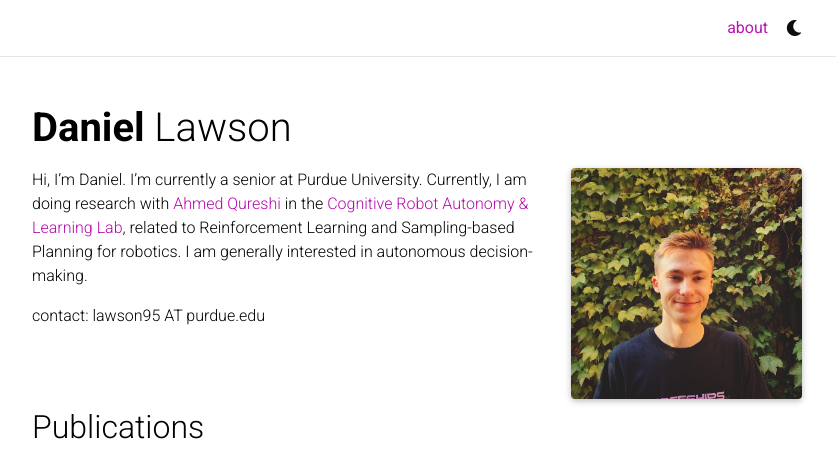
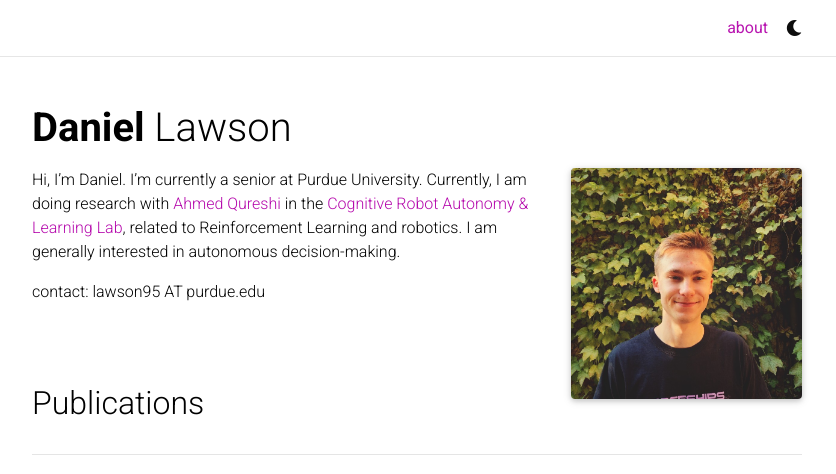
Before and after one commit to daniellawson9999/portfolio, a Jekyll site: the page built from _pages/about.md, in a window 1280 px wide and 1379 px high, cut to the strip 0-474 px from the top of the window. Shown: the whole strip, without its empty margins (223-1059 px from the left). Built offline with Jekyll 4.4.1, drawn with Linux system fonts in a browser that asks for light colours; comment, search, counter and statistics services are not loaded; a style sheet for code colours, icons or effects is not loaded.

Commit message:
Update about.md

```diff
--- a/_pages/about.md
+++ b/_pages/about.md
@@ -18,7 +18,7 @@ selected_papers: false # includes a list of papers marked as "selected={true}"
 social: true  # includes social icons at the bottom of the page
 ---
 
-Hi, I'm Daniel. I'm currently a senior at Purdue University. Currently, I am doing research with [Ahmed Qureshi](https://qureshiahmed.github.io/) in the [Cognitive Robot Autonomy & Learning Lab](https://corallab.net/), related to Reinforcement Learning and Sampling-based Planning for robotics. I am generally interested in autonomous decision-making.
+Hi, I'm Daniel. I'm currently a senior at Purdue University. Currently, I am doing research with [Ahmed Qureshi](https://qureshiahmed.github.io/) in the [Cognitive Robot Autonomy & Learning Lab](https://corallab.net/), related to Reinforcement Learning and robotics. I am generally interested in autonomous decision-making.
 
 contact: lawson95 AT purdue.edu
 
```
